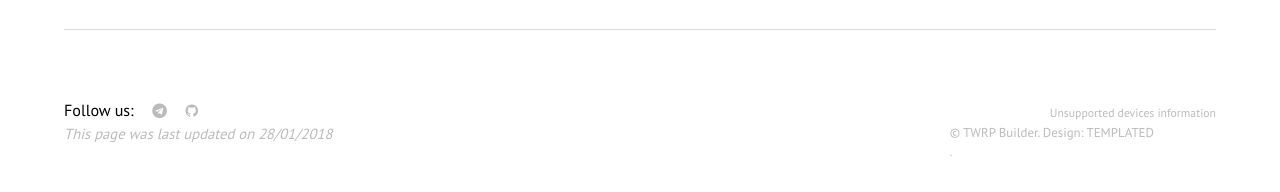
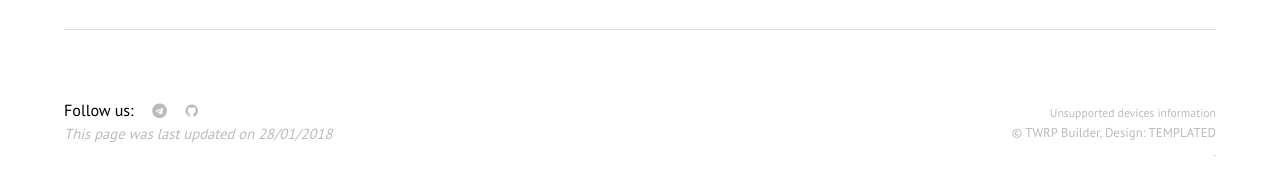
Before and after one commit to TwrpBuilder/twrpbuilder.github.io, a Jekyll site: the page built from index.html, in a window 1280 px wide and 900 px high, scrolled down 1130 px. Shown: the part 705-897 px from the top of the window. Built offline with Jekyll 4.4.1, drawn with Linux system fonts in a browser that asks for light colours; nearby versions of some CDN libraries; comment, search, counter and statistics services are not loaded.

Commit message:
Footer: Simplify and make it look better in the meantime

```diff
--- a/_includes/footer.html
+++ b/_includes/footer.html
@@ -16,7 +16,7 @@
 			<div class="copyright">
 				<div class="footerLinks">
 					<br>
-					<a href="/unsupported_devices" class="unsupported">Unsupported devices information</a>
+					<a href="/unsupported_devices">Unsupported devices information</a>
 					<h4>&copy; TWRP Builder. Design: <a href="https://templated.co">TEMPLATED</a></h4>.
 				</div>
 			</div>
--- a/assets/css/main.css
+++ b/assets/css/main.css
@@ -3063,6 +3063,9 @@
 		font-size: 0.8em;
 		margin: 0 0 2em 0;
 		padding: 10px 0px;
+		color: #bbb;
+		transition: color 0.2s ease-in-out;
+		text-align: right;
 	}
 
 		#footer .copyright a {
@@ -3086,19 +3089,6 @@
 
 	#footer .icons iframe {
 		display: none;
-	}
-
-	#footer .footerLinks .unsupported {
-		color: #bbb;
-		margin-top: -10px;
-		margin-left: 100px;
-		transition: color 0.2s ease-in-out;
-	}
-
-	#footer .footerLinks .unsupported:hover {
-		color: #5385c1;
-		text-decoration: none;
-		transition: color 0.2s ease-in-out;
 	}
 
 	#footer .icons a {
@@ -3143,6 +3133,7 @@
 			-ms-order: 2;
 			order: 2;
 			text-decoration: none;
+			text-align: center;
 		}
 
 		#footer ul {
@@ -3171,19 +3162,6 @@
 			margin: 0;
 		}
 
-		#footer .footerLinks .unsupported {
-			color: #bbb;
-			position: relative;
-			margin-left: 0px;
-			transition: color 0.2s ease-in-out;
-		}
-
-		#footer .footerLinks .unsupported:hover {
-			color: #5385c1;
-			text-decoration: none;
-			transition: color 0.2s ease-in-out;
-		}
-
 		#footer .icons a {
 			color: #bbb;
 			text-decoration: none;
```
